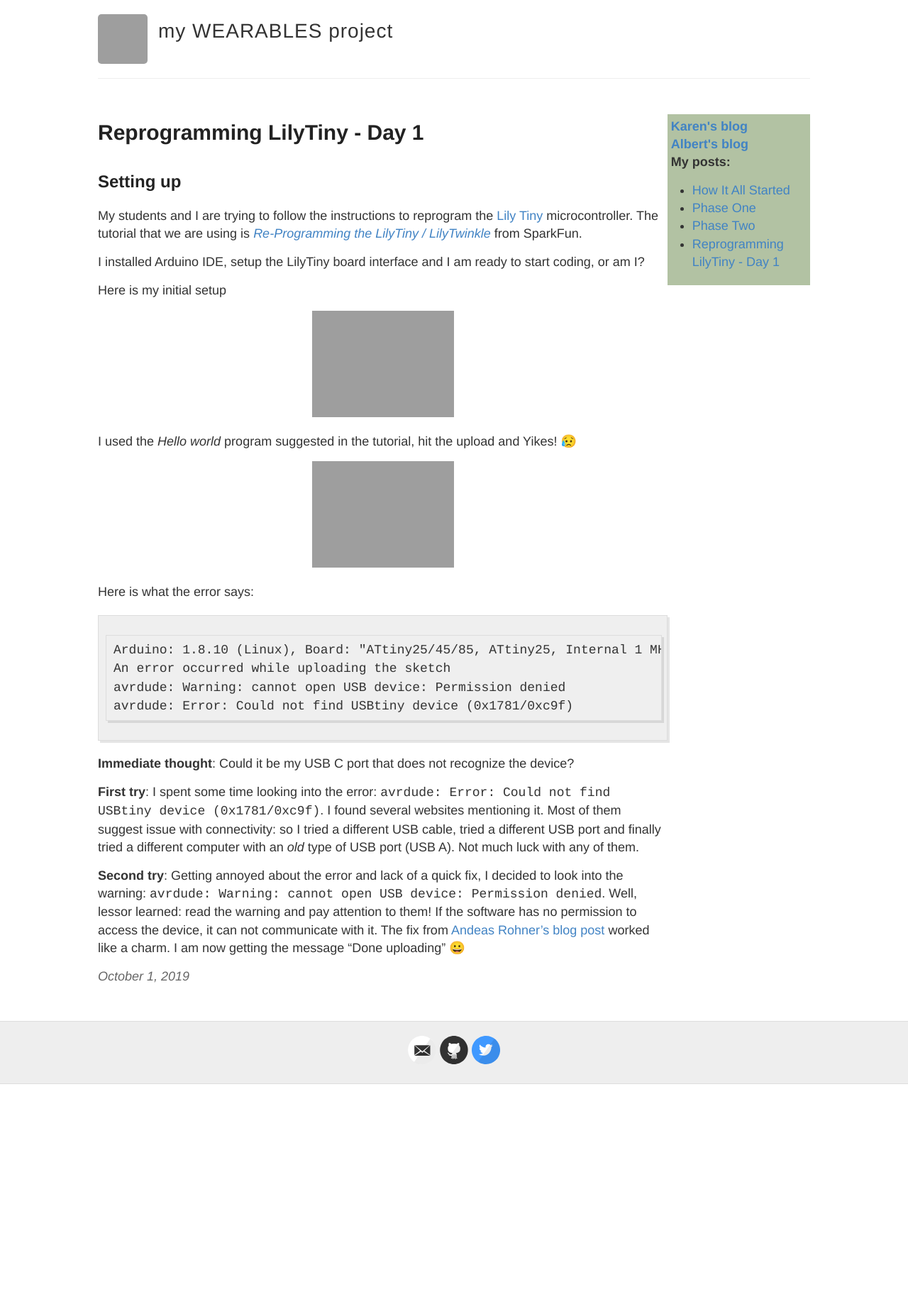
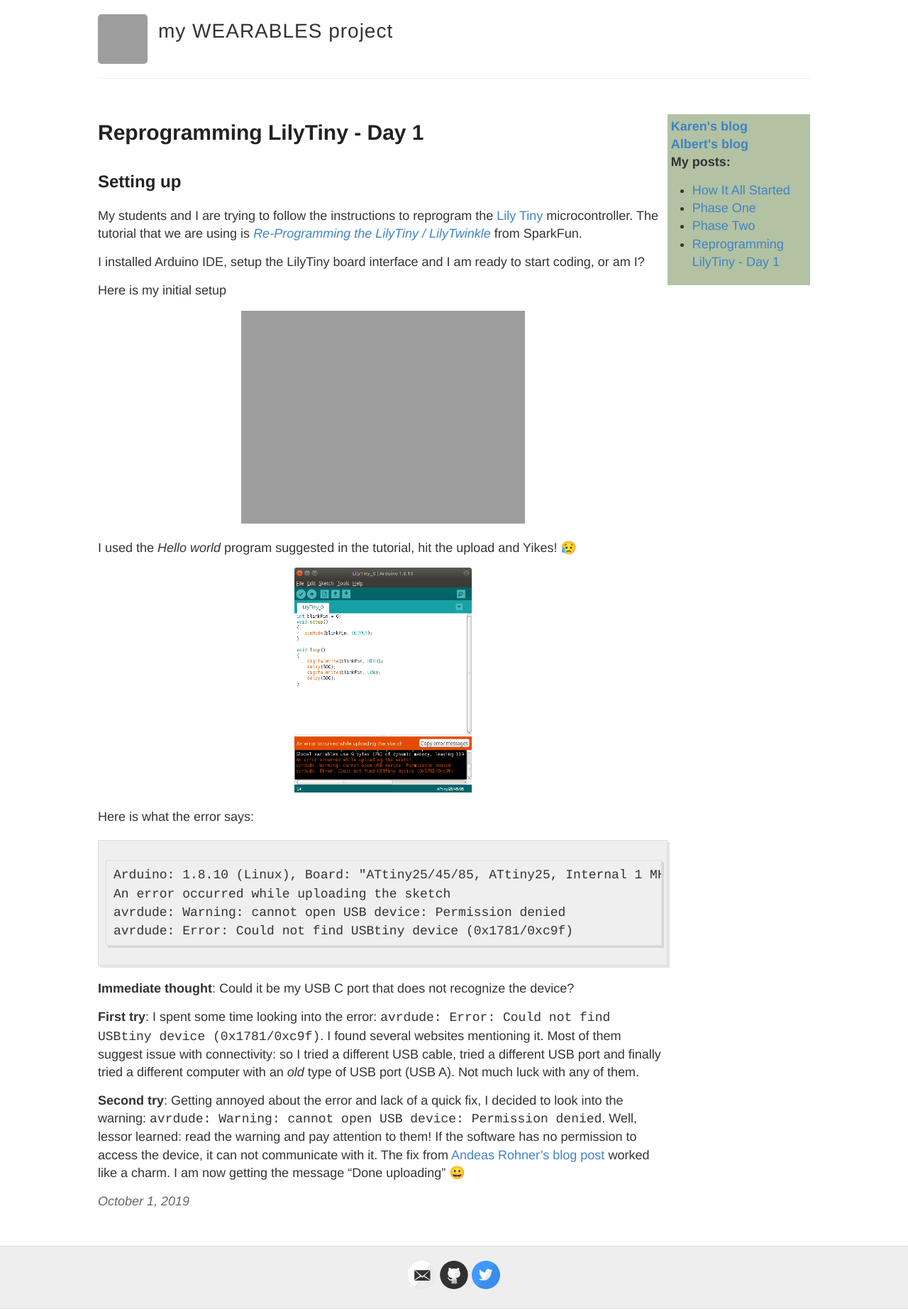
Before and after one commit to joannakl/wearables_blog, a Jekyll site: the page built from _posts/2019-10-01-reprogramming_setup.md, in a window 1280 px wide. Shown: the whole page at 71% size. Built offline with Jekyll 4.4.1, drawn with Linux system fonts in a browser that asks for light colours; before the commit the page ends 1528 px from its top, so only the background shows below that; grey boxes are pictures that could not be loaded.

Commit message:
fix broken image link, change image sizes

```diff
--- a/_posts/2019-10-01-reprogramming_setup.md
+++ b/_posts/2019-10-01-reprogramming_setup.md
@@ -12,13 +12,13 @@
 
 Here is my initial setup
 <center>
-<img src="{{ site.url }}/images/LilyTiny_setup_1.jpg" alt="LilyTiny initial setup" width="200px"/>
+<img src="{{ site.url }}/images/LilyTiny_setup_1.jpg" alt="LilyTiny initial setup" width="400px"/>
 </center>
 
 I used the _Hello world_ program suggested in the tutorial, hit the upload and Yikes! 😥
 
 <center>
-<img src="{{ site.url }}/images/LilyTiny_error_1.jpg" alt="LilyTiny initial setup" width="200px"/>
+<img src="{{ site.url }}/images/LilyTiny_error_1.png" alt="Error with uploading" width="250px"/>
 </center>
 
 Here is what the error says:
```
